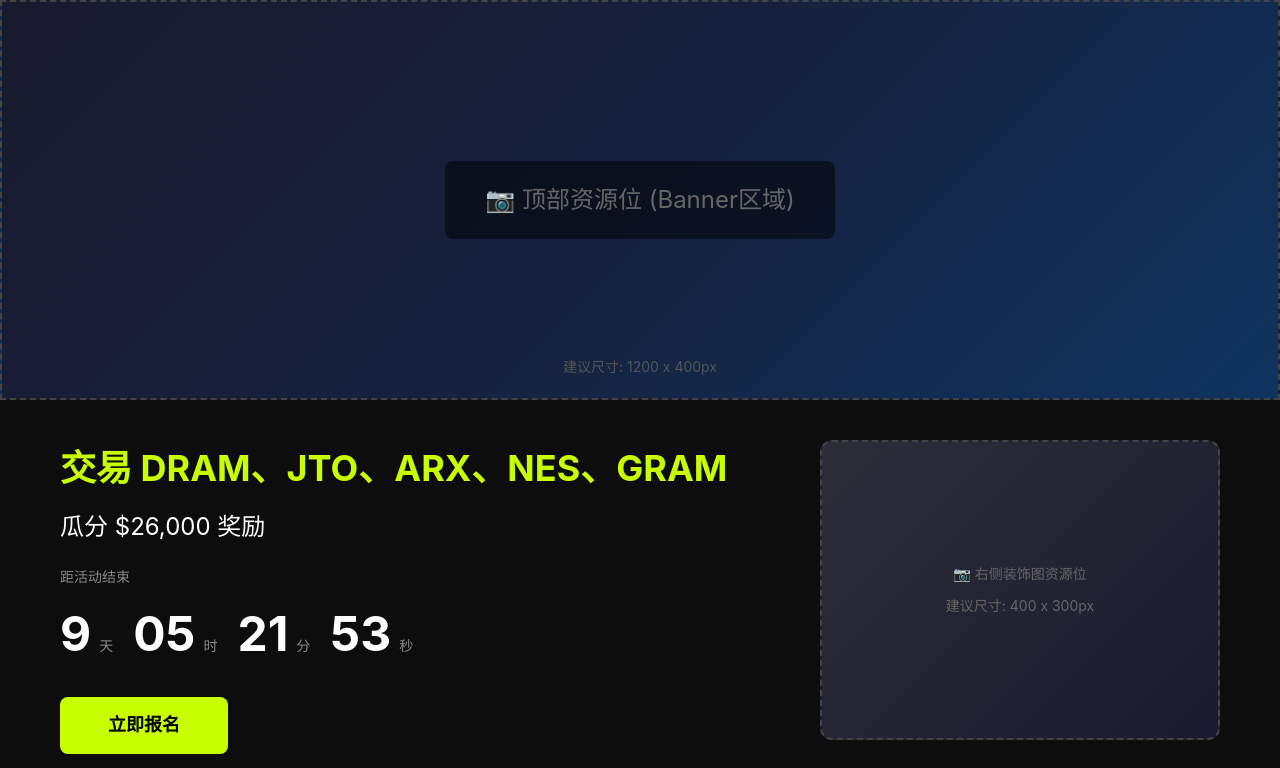
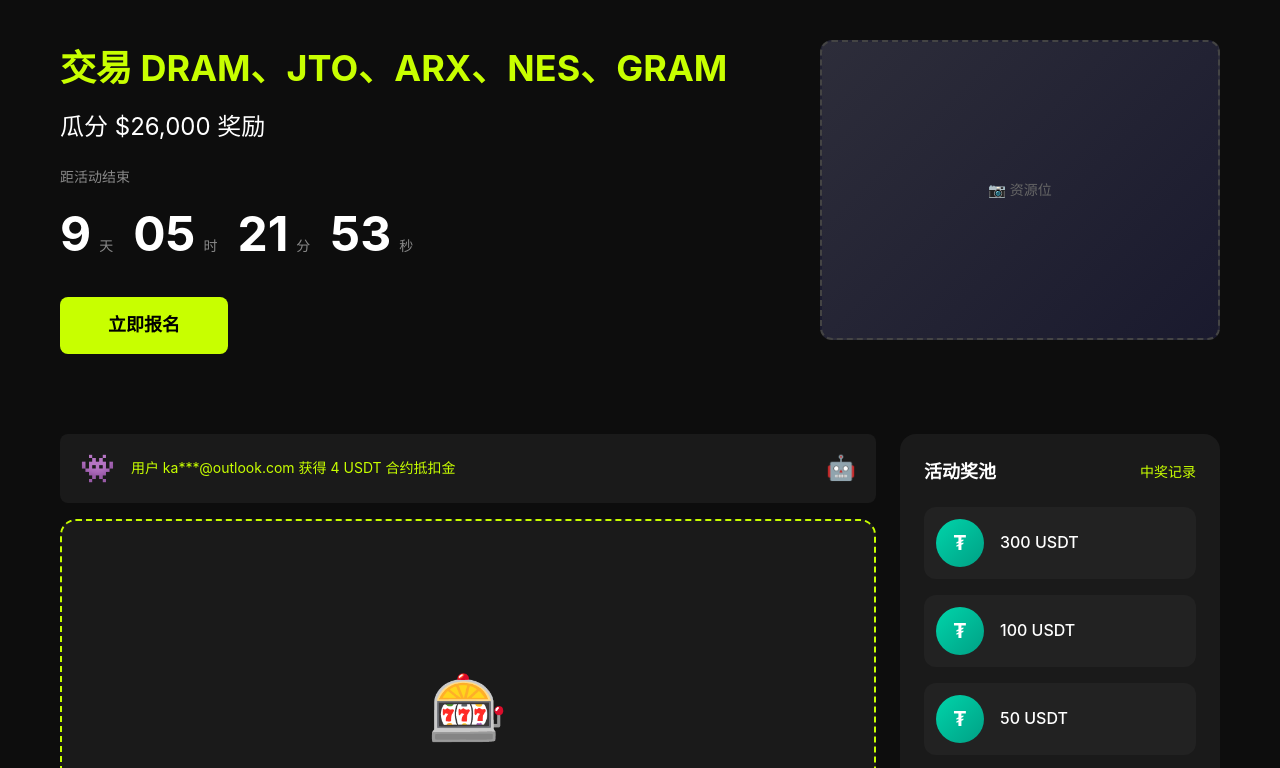
Before and after one commit to YUKI-FU/activity-admin, a plain HTML site: page etz-activity-prototype.html in a window 1280 px wide. Shown: the top 768 px of the page. Drawn offline with Linux system fonts and the light colour scheme.

Commit message:
Remove banner placeholder and size hints

```diff
--- a/etz-activity-prototype.html
+++ b/etz-activity-prototype.html
@@ -17,33 +17,6 @@
 
     /* 容器 */
     .container { max-width: 1200px; margin: 0 auto; padding: 0 20px; }
-
-    /* 顶部资源位 */
-    .banner-placeholder {
-      width: 100%;
-      height: 400px;
-      background: linear-gradient(135deg, #1a1a2e 0%, #16213e 50%, #0f3460 100%);
-      display: flex;
-      align-items: center;
-      justify-content: center;
-      border: 2px dashed #444;
-      position: relative;
-    }
-    .banner-placeholder::before {
-      content: "📷 顶部资源位 (Banner区域)";
-      font-size: 24px;
-      color: #666;
-      background: rgba(0,0,0,0.5);
-      padding: 20px 40px;
-      border-radius: 8px;
-    }
-    .banner-placeholder::after {
-      content: "建议尺寸: 1200 x 400px";
-      position: absolute;
-      bottom: 20px;
-      font-size: 14px;
-      color: #555;
-    }
 
     /* 活动头部信息 */
     .activity-header {
@@ -487,9 +460,6 @@
 </head>
 <body>
 
-  <!-- 顶部Banner资源位 -->
-  <div class="banner-placeholder"></div>
-
   <div class="container">
     <!-- 活动头部信息 -->
     <div class="activity-header">
@@ -509,8 +479,7 @@
       </div>
 
       <div class="header-image-placeholder">
-        <span>📷 右侧装饰图资源位</span>
-        <span>建议尺寸: 400 x 300px</span>
+        <span>📷 资源位</span>
       </div>
     </div>
 
```
